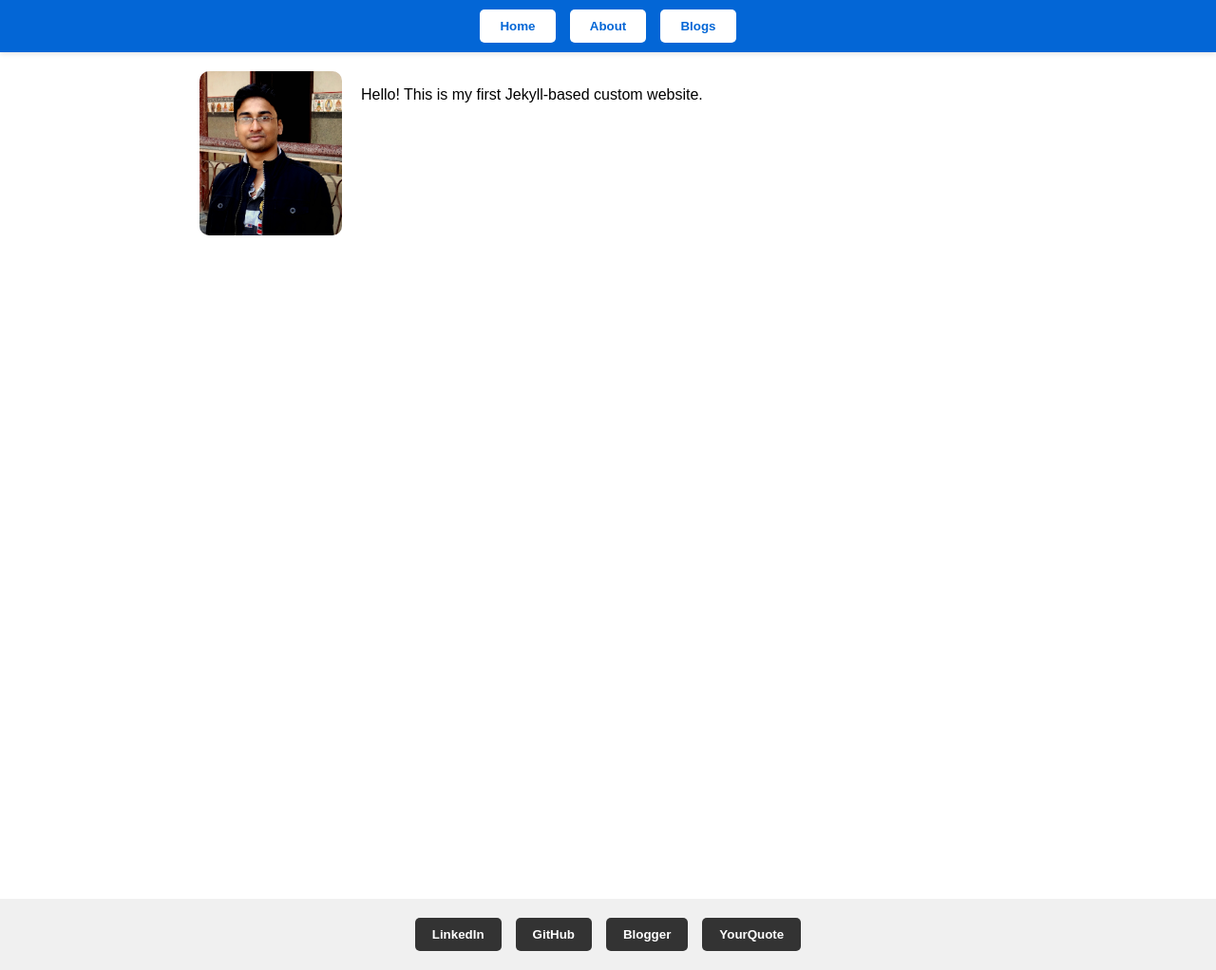
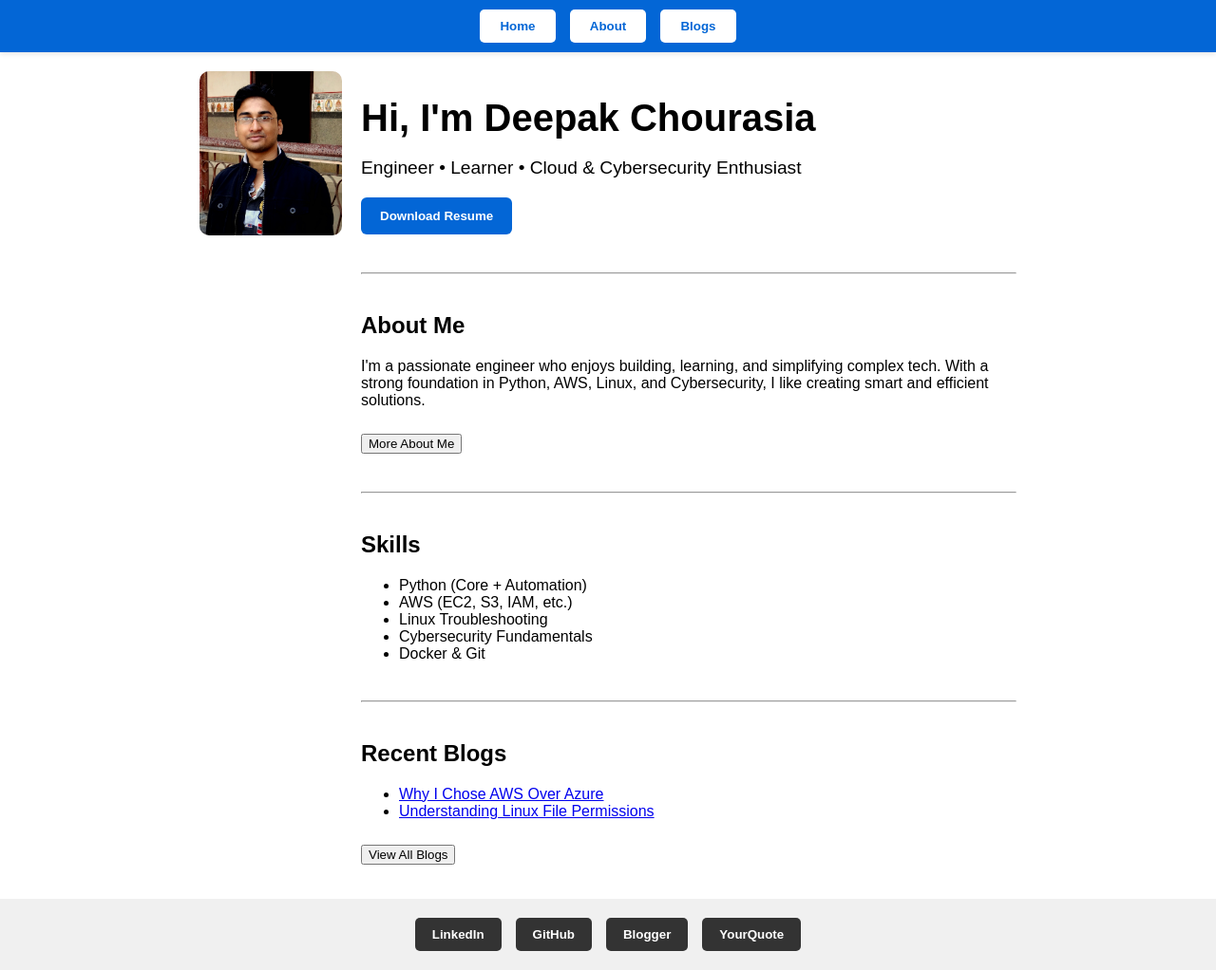
Before and after one commit to deepak-dkc95/deepak-dkc95.github.io, a Jekyll site: the page built from index.md, in a window 1280 px wide and 1022 px high. Shown: the whole window at 95% size. Built offline with Jekyll 4.4.1, drawn with Linux system fonts in a browser that asks for light colours.

Commit message:
Updating home page index.md

```diff
--- a/index.md
+++ b/index.md
@@ -1,6 +1,43 @@
 ---
 layout: default
-title: Welcome to Deepak’s Site
+title: Home
 ---
 
-Hello! This is my first Jekyll-based custom website.
+<h1 style="font-size: 2.5rem; margin-bottom: 10px;">Hi, I'm Deepak Chourasia</h1>
+<p style="font-size: 1.2rem; margin-bottom: 20px;">Engineer • Learner • Cloud & Cybersecurity Enthusiast</p>
+
+<a href="{{ '/assets/resume.pdf' | relative_url }}" download>
+  <button style="background-color: #0366d6; color: white; padding: 12px 20px; border: none; border-radius: 6px; font-weight: bold; cursor: pointer;">Download Resume</button>
+</a>
+
+<hr style="margin: 40px 0;">
+
+<h2>About Me</h2>
+<p>
+  I'm a passionate engineer who enjoys building, learning, and simplifying complex tech. With a strong foundation in Python, AWS, Linux, and Cybersecurity, I like creating smart and efficient solutions.
+</p>
+<a href="{{ '/about.html' | relative_url }}">
+  <button style="margin-top: 10px;">More About Me</button>
+</a>
+
+<hr style="margin: 40px 0;">
+
+<h2>Skills</h2>
+<ul>
+  <li>Python (Core + Automation)</li>
+  <li>AWS (EC2, S3, IAM, etc.)</li>
+  <li>Linux Troubleshooting</li>
+  <li>Cybersecurity Fundamentals</li>
+  <li>Docker & Git</li>
+</ul>
+
+<hr style="margin: 40px 0;">
+
+<h2>Recent Blogs</h2>
+<ul>
+  <li><a href="{{ '/blogs.html' | relative_url }}">Why I Chose AWS Over Azure</a></li>
+  <li><a href="{{ '/blogs.html' | relative_url }}">Understanding Linux File Permissions</a></li>
+</ul>
+<a href="{{ '/blogs.html' | relative_url }}">
+  <button style="margin-top: 10px;">View All Blogs</button>
+</a>
```
